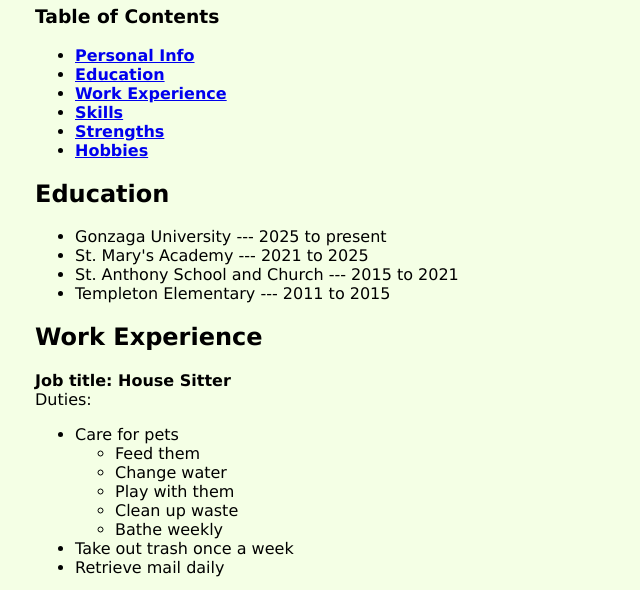
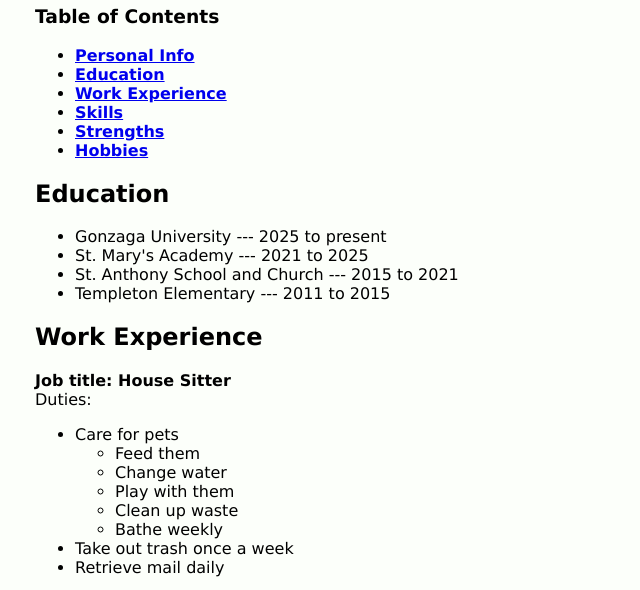
Before and after one commit to M-Prouty/M-Prouty.github.io, a plain HTML site: page index.html in a window 1280 px wide. Shown: the part 75-665 px from the top of the page, without its empty margins (0-640 px from the left). Drawn offline with Linux system fonts and the light colour scheme.

Commit message:
Update index.html

```diff
--- a/index.html
+++ b/index.html
@@ -15,7 +15,7 @@
     }
     body {
       margin: 0px 35px 10px 35px;
-      background: #F4FFE5;
+      background: #FCFFFA;
     }
     h1 {
       // color: DarkGreen;
```
